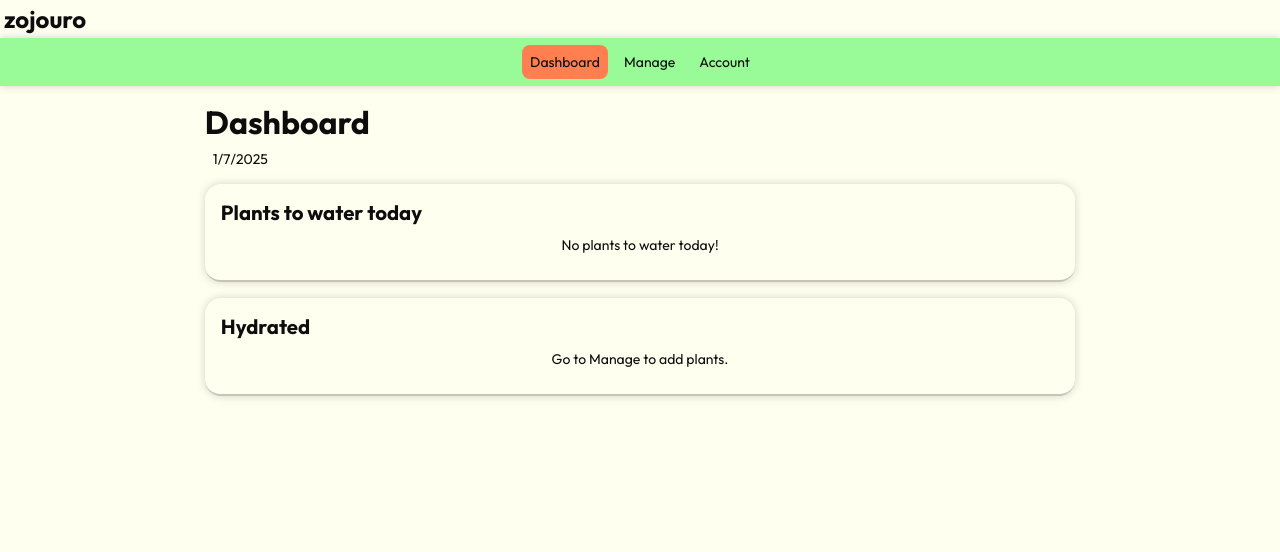
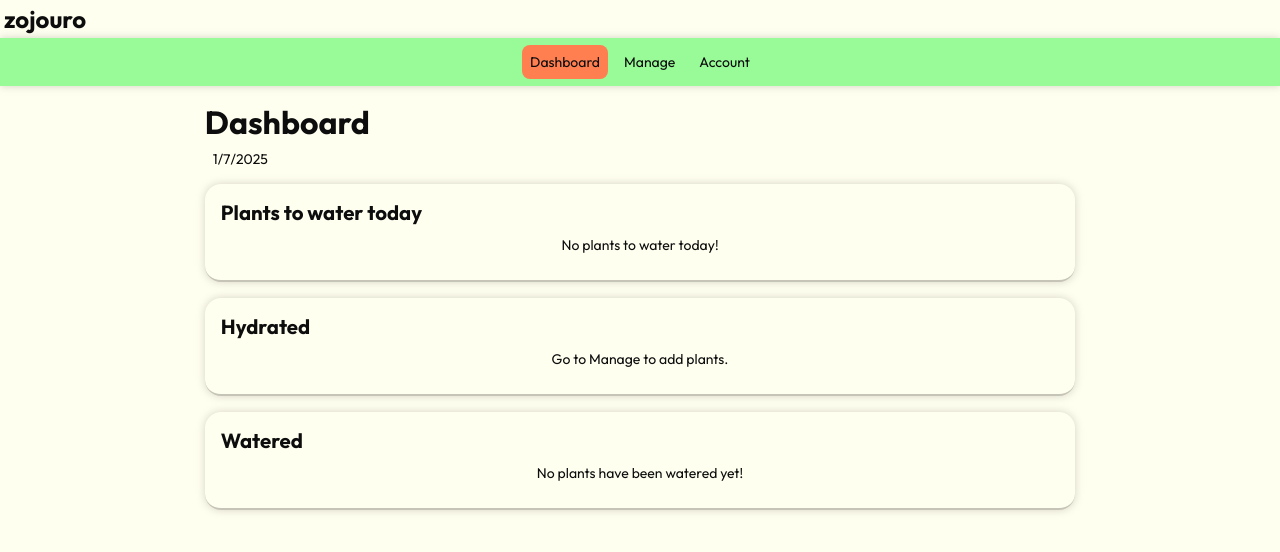
Before and after one commit to srutherhub/Plant-Tracker, a React (Vite) app: page /app in a window 1280 px wide. Shown: the top 552 px of the page. Built offline with nearby package versions, Linux system fonts and the light colour scheme; no server answers; sample sign-in values are in the browser's storage.

Commit message:
create watered plants audit

```diff
--- a/src/App.tsx
+++ b/src/App.tsx
@@ -5,10 +5,15 @@ import { Navbar } from "./components/navbar/Navbar";
 import { Outlet, useLocation, useNavigate } from "react-router";
 import { Plant } from "./models/plant";
 import { Dashboard } from "./pages/Dashboard";
+import { TPlantAudit } from "./components/plants/usePlantsAudit";
 
 interface IAppData {
   plantsData: Plant[] | undefined;
   setPlantsData: React.Dispatch<React.SetStateAction<Plant[] | undefined>>;
+  plantsAuditData: TPlantAudit | undefined;
+  setPlantsAuditData: React.Dispatch<
+    React.SetStateAction<TPlantAudit | undefined>
+  >;
 }
 
 export const AppDataContext = createContext<IAppData | undefined>(undefined);
@@ -16,6 +21,7 @@ export const AppDataContext = createContext<IAppData | undefined>(undefined);
 function App() {
   const [isLoggedIn, setIsLoggedIn] = useState(false);
   const [plantsData, setPlantsData] = useState<Plant[]>();
+  const [plantsAuditData, setPlantsAuditData] = useState<TPlantAudit>();
   const { data, plants } = usePlants();
   const redirect = useNavigate();
   const location = useLocation();
@@ -45,7 +51,14 @@ function App() {
   return (
     <div>
       <Navbar />
-      <AppDataContext.Provider value={{ plantsData, setPlantsData }}>
+      <AppDataContext.Provider
+        value={{
+          plantsData,
+          setPlantsData,
+          plantsAuditData,
+          setPlantsAuditData,
+        }}
+      >
         <div className="app-container">
           {location.pathname === "/app" ? <Dashboard /> : <Outlet />}
         </div>
--- a/src/components/authentication/Login.tsx
+++ b/src/components/authentication/Login.tsx
@@ -1,19 +1,25 @@
-import { useState } from "react";
+import { useEffect, useState } from "react";
 import { Box } from "../../lib/Box";
 import { TextInput } from "../../lib/TextInput";
 import { Button, EButtonTypes } from "../../lib/Button";
 import { Navbar } from "../navbar/Navbar";
 import { useAuth } from "./useAuth";
 import { Link } from "react-router";
+import { useNavigate } from "react-router";
 
 export function Login() {
   const [email, setEmail] = useState("");
   const [password, setPassword] = useState("");
   const { error, auth } = useAuth({ endpoint: "authentication/signin" });
+  const navigate = useNavigate();
 
   const handleOnClick = () => {
     auth(email, password);
   };
+
+  useEffect(() => {
+    if (sessionStorage.getItem("accessToken")) navigate("/app");
+  }, []);
 
   return (
     <div>
--- a/src/components/info/LocationInfo.tsx
+++ b/src/components/info/LocationInfo.tsx
@@ -48,14 +48,16 @@ export function LocationInfo() {
   return (
     <div style={{ display: "flex", gap: "0.5rem", alignItems: "center" }}>
       {data?.hum ? (
-        <TooltipItem>
-          <p>Humidity: {data?.hum}</p>
-          <TooltipText>{data ? humNote(data.hum ?? 50) : "50"}</TooltipText>
-        </TooltipItem>
+        <>
+          <TooltipItem>
+            <p>Humidity: {data?.hum}</p>
+            <TooltipText>{data ? humNote(data.hum ?? 50) : "50"}</TooltipText>
+          </TooltipItem>
+          <p>{`${data?.tempC.toFixed(0)}°C | ${data?.tempF.toFixed(0)}°F`}</p>
+        </>
       ) : (
         ""
       )}
-
       <TooltipItem>
         <Icon
           iconName={EWeatherIcon[data?.main as keyof typeof EWeatherIcon]}
--- a/src/components/info/useWeather.ts
+++ b/src/components/info/useWeather.ts
@@ -3,6 +3,8 @@ import { useCallback, useState } from "react";
 export interface IWeatherInfo {
   main: string;
   desc: string;
+  tempC: number;
+  tempF: number;
   hum: number;
 }
 
@@ -41,6 +43,8 @@ export function useWeather() {
             main: result.weather[0].main,
             desc: result.weather[0].description,
             hum: result.main.humidity,
+            tempC: result.main.temp - 273.15,
+            tempF: (result.main.temp - 273.15) * 1.8 + 32,
           });
           window.sessionStorage.setItem(
             "weather",
@@ -48,6 +52,8 @@ export function useWeather() {
               main: result.weather[0].main,
               desc: result.weather[0].description,
               hum: result.main.humidity,
+              tempC: result.main.temp - 273.15,
+              tempF: (result.main.temp - 273.15) * 1.8 + 32,
             })
           );
         } catch (err) {
--- /dev/null
+++ b/src/components/plants/PlantsAuditCalendar.tsx
@@ -0,0 +1,60 @@
+import { useEffect } from "react";
+import { TPlantAudit, usePlantsAudit } from "./usePlantsAudit";
+import { Box } from "../../lib/Box";
+import { Plant } from "../../models/plant";
+import EmptyBox from "../../lib/EmptyBox";
+
+interface IPlantsAuditProps {
+  data: Plant[] | undefined;
+  plantsAuditData: TPlantAudit | undefined;
+  setPlantsAuditData: React.Dispatch<
+    React.SetStateAction<TPlantAudit | undefined>
+  >;
+}
+
+export function PlantsAuditCalendar(props: IPlantsAuditProps) {
+  const { data: plantData, setPlantsAuditData, plantsAuditData } = props;
+  const { data, plantsaudit } = usePlantsAudit();
+
+  useEffect(() => {
+    const plantIds = plantData?.map((item) => item.id);
+    if (plantIds) {
+      plantsaudit(plantIds);
+    }
+  }, [plantData, plantsaudit]);
+
+  useEffect(() => {
+    if (setPlantsAuditData && data != undefined) setPlantsAuditData(data);
+  }, [data, setPlantsAuditData]);
+
+  if (!plantsAuditData)
+    return (
+      <EmptyBox
+        title="Watered"
+        text="No plants have been watered yet!"
+      ></EmptyBox>
+    );
+
+  const map = Object.keys(plantsAuditData).map((item: string, key: number) => {
+    return (
+      <details key={key}>
+        <summary style={{ fontSize: "0.875rem" }}>{item}</summary>
+        {plantsAuditData[item].map((index, num) => {
+          return (
+            <p key={num}>
+              &nbsp;&nbsp;&nbsp;&nbsp;&nbsp;&nbsp;&nbsp;&nbsp;&nbsp;&nbsp;
+              {index}
+            </p>
+          );
+        })}
+      </details>
+    );
+  });
+
+  return (
+    <Box padding="1rem" display="flex" flexDirection="column" gap="0.5rem">
+      <h3>Watered</h3>
+      {map}
+    </Box>
+  );
+}
--- /dev/null
+++ b/src/components/plants/usePlantsAudit.ts
@@ -0,0 +1,44 @@
+import { useCallback, useState } from "react";
+
+export type TPlantAudit = {
+  [date: string]: string[];
+};
+
+export function usePlantsAudit() {
+  const base_url = import.meta.env.VITE_SERVER_URL;
+  const endpoint = "db/getplantaudit";
+  const fetch_url = base_url + endpoint;
+
+  const [data, setData] = useState<TPlantAudit | undefined>();
+  const [loading, setLoading] = useState(false);
+  const [error, setError] = useState(null);
+  const userId = sessionStorage.getItem("userId");
+
+  const plantsaudit = useCallback(
+    async (plantIds: string[]) => {
+      setLoading(true);
+      try {
+        const response = await fetch(fetch_url + `?id=${userId}`, {
+          method: "POST",
+          headers: {
+            "Content-Type": "application/json",
+            Authorization: `Bearer: ${sessionStorage.getItem("accessToken")}`,
+          },
+          body: JSON.stringify(plantIds),
+        });
+        if (!response.ok) {
+          throw new Error("Failed load plants audit");
+        }
+        const result = await response.json();
+        setData(result);
+        // eslint-disable-next-line @typescript-eslint/no-explicit-any
+      } catch (err: any) {
+        setError(err.message || "An error occured");
+      } finally {
+        setLoading(false);
+      }
+    },
+    [fetch_url, userId]
+  );
+  return { loading, error, data, plantsaudit };
+}
--- a/src/pages/Dashboard.tsx
+++ b/src/pages/Dashboard.tsx
@@ -3,6 +3,7 @@ import EmptyBox from "../lib/EmptyBox";
 import { Plant } from "../models/plant";
 import { useAppContext } from "../useAppContext";
 import { LocationInfo } from "../components/info/LocationInfo";
+import { PlantsAuditCalendar } from "../components/plants/PlantsAuditCalendar";
 
 interface ISortedPlants {
   today: Plant[];
@@ -12,6 +13,8 @@ interface ISortedPlants {
 export function Dashboard() {
   const context = useAppContext();
   const data = context?.plantsData;
+  const setPlantsAuditData = context?.setPlantsAuditData;
+  const plantsAuditData = context?.plantsAuditData;
 
   const sortedPlants: ISortedPlants = { today: [], later: [] };
   data?.forEach((item) => {
@@ -55,6 +58,13 @@ export function Dashboard() {
       ) : (
         <PlantsTable title={"Hydrated"} data={sortedPlants.later} />
       )}
+      {setPlantsAuditData && (
+        <PlantsAuditCalendar
+          data={data}
+          setPlantsAuditData={setPlantsAuditData}
+          plantsAuditData={plantsAuditData}
+        />
+      )}
     </div>
   );
 }
--- a/src/theme.css
+++ b/src/theme.css
@@ -31,7 +31,7 @@ html {
   font-family: "Outfit", serif;
   color: var(--primary-font);
   scrollbar-width: thin;
-  /* filter: invert(1) */
+  /* filter: invert(); */
 }
 
 body {
```
